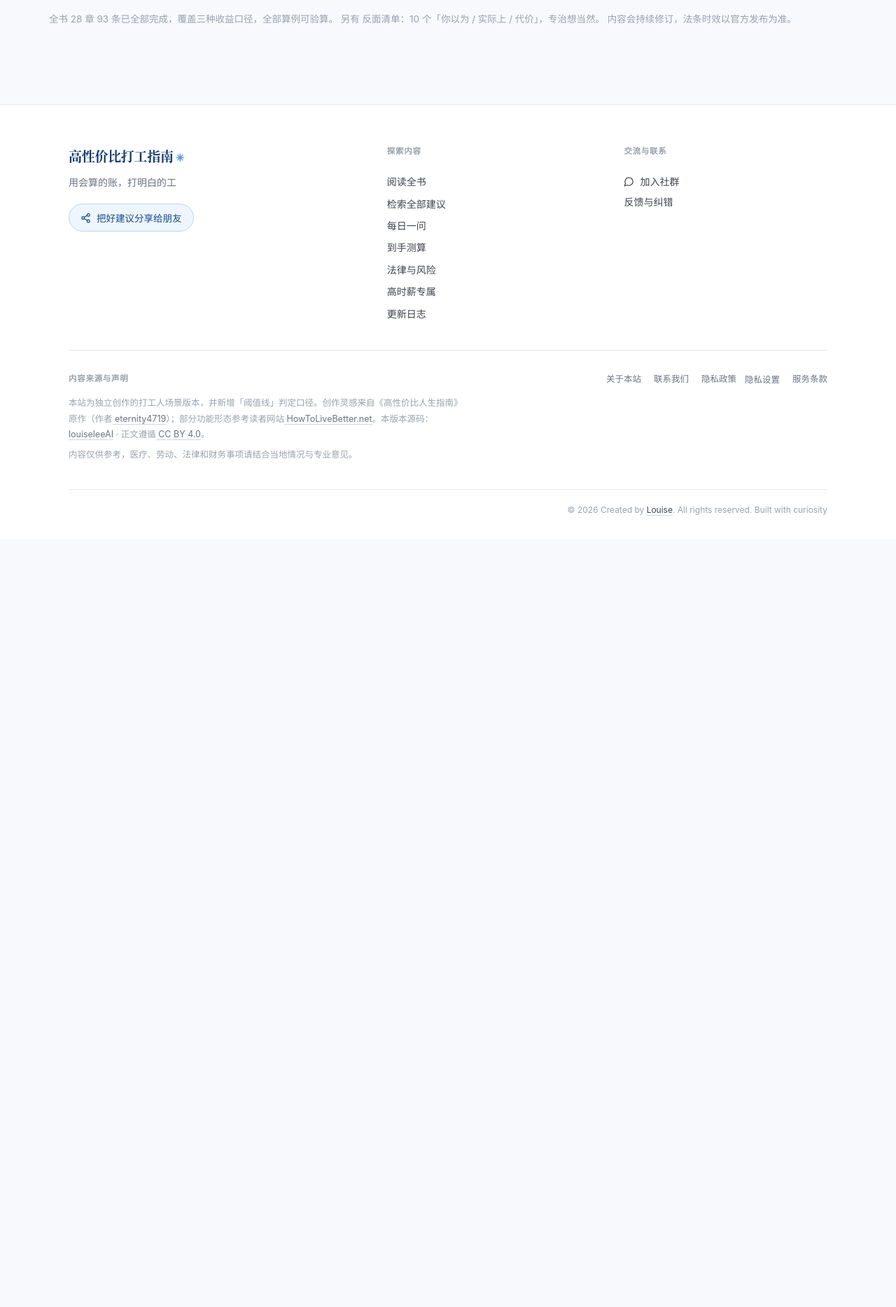
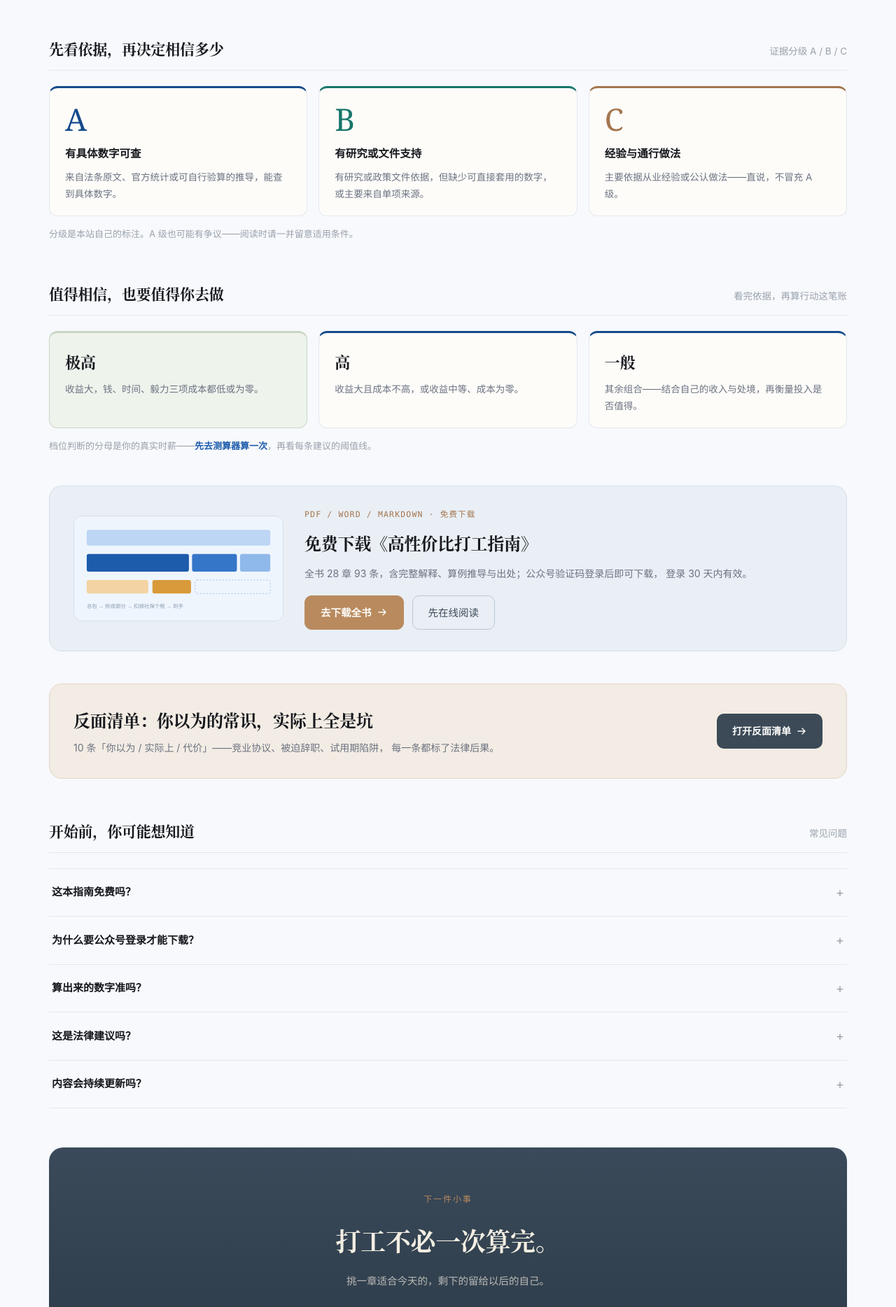
Before and after one commit to louiseleeAI/work-guide, a React (Vite) app: page / in a window 1280 px wide. Shown: the part 5320-7188 px from the top of the page at 70% size. Before the commit the page ends 6091 px from the top, so only its background shows below. Built offline with nearby package versions, Linux system fonts and the light colour scheme.

Commit message:
feat: 首页二期模块——证据分级ABC、阈值三档、下载横条、反面清单卡、FAQ折叠、墨蓝收尾CTA

```diff
--- a/src/pages/Home.tsx
+++ b/src/pages/Home.tsx
@@ -123,11 +123,17 @@ export function Home() {
 
         <PartFlow />
 
-        <p style={{ fontSize: 13.5, color: 'var(--ink-4)', marginTop: 20, lineHeight: 1.8 }}>
-          全书 28 章 93 条已全部完成，覆盖三种收益口径，全部算例可验算。
-          另有<a href="#/anti"> 反面清单</a>：10 个「你以为 / 实际上 / 代价」，专治想当然。
-          内容会持续修订，法条时效以官方发布为准。
-        </p>
+        <EvidenceCards />
+
+        <TierSection />
+
+        <DownloadBand />
+
+        <AntiBand />
+
+        <Faq />
+
+        <CtaEnd />
       </div>
     </>
   )
@@ -205,6 +211,190 @@ function PartFlow() {
         )
       })}
     </>
+  )
+}
+
+/** 证据分级 A/B/C：信任感的最大来源，独立成节 */
+const EVIDENCE = [
+  {
+    g: 'A',
+    t: '有具体数字可查',
+    d: '来自法条原文、官方统计或可自行验算的推导，能查到具体数字。',
+    c: 'var(--blue-700)',
+  },
+  {
+    g: 'B',
+    t: '有研究或文件支持',
+    d: '有研究或政策文件依据，但缺少可直接套用的数字，或主要来自单项来源。',
+    c: '#17766a',
+  },
+  {
+    g: 'C',
+    t: '经验与通行做法',
+    d: '主要依据从业经验或公认做法——直说，不冒充 A 级。',
+    c: '#a4754e',
+  },
+]
+
+function EvidenceCards() {
+  return (
+    <>
+      <div className="sec-head">
+        <h2>先看依据，再决定相信多少</h2>
+        <span className="sh-note">证据分级 A / B / C</span>
+      </div>
+      <div className="ev-grid">
+        {EVIDENCE.map((it) => (
+          <div className="ev-card" key={it.g} style={{ borderTopColor: it.c }}>
+            <div className="ev-g" style={{ color: it.c }}>
+              {it.g}
+            </div>
+            <div className="ev-t">{it.t}</div>
+            <div className="ev-d">{it.d}</div>
+          </div>
+        ))}
+      </div>
+      <p className="fine-note">
+        分级是本站自己的标注。A 级也可能有争议——阅读时请一并留意适用条件。
+      </p>
+    </>
+  )
+}
+
+/** 阈值线三档：极高 / 高 / 一般 */
+function TierSection() {
+  const tiers = [
+    { t: '极高', d: '收益大，钱、时间、毅力三项成本都低或为零。', hl: true },
+    { t: '高', d: '收益大且成本不高，或收益中等、成本为零。', hl: false },
+    { t: '一般', d: '其余组合——结合自己的收入与处境，再衡量投入是否值得。', hl: false },
+  ]
+  return (
+    <>
+      <div className="sec-head">
+        <h2>值得相信，也要值得你去做</h2>
+        <span className="sh-note">看完依据，再算行动这笔账</span>
+      </div>
+      <div className="ev-grid">
+        {tiers.map((it) => (
+          <div className={`ev-card tier-card ${it.hl ? 'tier-hl' : ''}`} key={it.t}>
+            <div className="tier-t">{it.t}</div>
+            <div className="ev-d">{it.d}</div>
+          </div>
+        ))}
+      </div>
+      <p className="fine-note">
+        档位判断的分母是你的真实时薪——
+        <a href="#/calc">先去测算器算一次</a>
+        ，再看每条建议的阈值线。
+      </p>
+    </>
+  )
+}
+
+/** 下载横条：左插画 + 右标题与按钮 */
+function DownloadBand() {
+  return (
+    <div className="band band-dl">
+      <div className="band-art">
+        <ChapterArt chapterId="ch03" />
+      </div>
+      <div className="band-txt">
+        <div className="band-eyebrow">PDF / WORD / MARKDOWN · 免费下载</div>
+        <h3 className="band-title">免费下载《高性价比打工指南》</h3>
+        <p className="band-desc">
+          全书 28 章 93 条，含完整解释、算例推导与出处；公众号验证码登录后即可下载，
+          登录 30 天内有效。
+        </p>
+        <div className="band-actions">
+          <a className="btn btn-amber" href="#/download">
+            去下载全书
+            <Arrow />
+          </a>
+          <a className="btn btn-ghost2" href="#/explore">
+            先在线阅读
+          </a>
+        </div>
+      </div>
+    </div>
+  )
+}
+
+/** 反面清单横条（对标参考站「避坑检测」） */
+function AntiBand() {
+  return (
+    <a className="band band-anti" href="#/anti">
+      <div className="band-txt">
+        <h3 className="band-title">反面清单：你以为的常识，实际上全是坑</h3>
+        <p className="band-desc">
+          10 条「你以为 / 实际上 / 代价」——竞业协议、被迫辞职、试用期陷阱，
+          每一条都标了法律后果。
+        </p>
+      </div>
+      <span className="band-btn">
+        打开反面清单
+        <Arrow />
+      </span>
+    </a>
+  )
+}
+
+/** FAQ 折叠 */
+const FAQS = [
+  {
+    q: '这本指南免费吗？',
+    a: '免费阅读、免费下载 PDF / Word / Markdown，没有付费墙，也不会有广告。',
+  },
+  {
+    q: '为什么要公众号登录才能下载？',
+    a: '一是把内容修订和纠错通知发给你，二是过滤机器批量抓取。验证一次 30 天内不再弹窗，取消关注也不影响已登录的设备。',
+  },
+  {
+    q: '算出来的数字准吗？',
+    a: '阈值线是算术推导，每条都给了过程，可以自己验算。社保、公积金等口径存在地区差异，条目内会单独标注「各地口径有差异」。',
+  },
+  {
+    q: '这是法律建议吗？',
+    a: '不是。法条都标注条款号和生效日期，但劳动争议的裁审口径因地区和个案而异，关键节点请咨询执业律师。',
+  },
+  {
+    q: '内容会持续更新吗？',
+    a: '会。法条修订、数字过时都会更新，更新日期见首页统计行。已关注公众号的读者会收到修订通知。',
+  },
+]
+
+function Faq() {
+  return (
+    <>
+      <div className="sec-head">
+        <h2>开始前，你可能想知道</h2>
+        <span className="sh-note">常见问题</span>
+      </div>
+      <div className="faq-list">
+        {FAQS.map((it) => (
+          <details className="faq-item" key={it.q}>
+            <summary>{it.q}</summary>
+            <p>{it.a}</p>
+          </details>
+        ))}
+      </div>
+    </>
+  )
+}
+
+/** 墨蓝收尾 CTA */
+function CtaEnd() {
+  return (
+    <div className="cta-dark">
+      <div className="cta-eyebrow">下一件小事</div>
+      <div className="cta-title">打工不必一次算完。</div>
+      <p className="cta-sub">
+        挑一章适合今天的，剩下的留给以后的自己。
+      </p>
+      <a className="btn btn-amber" href="#/explore">
+        开始阅读
+        <Arrow />
+      </a>
+    </div>
   )
 }
 
--- a/src/styles.css
+++ b/src/styles.css
@@ -3709,3 +3709,260 @@ button {
     font-size: 14px;
   }
 }
+
+/* ===== 二期模块：证据分级 / 阈值三档 / 下载横条 / 反面清单 / FAQ / 收尾CTA ===== */
+.ev-grid {
+  display: grid;
+  grid-template-columns: repeat(3, 1fr);
+  gap: 16px;
+  margin-top: 22px;
+}
+
+.ev-card {
+  background: #fdfcf9;
+  border: 1px solid var(--line);
+  border-top: 3px solid var(--blue-700);
+  border-radius: 12px;
+  padding: 22px 22px 18px;
+}
+
+.ev-g {
+  font-family: Georgia, 'Times New Roman', serif;
+  font-size: 44px;
+  line-height: 1;
+  margin-bottom: 14px;
+}
+
+.ev-t {
+  font-size: 15.5px;
+  font-weight: 700;
+  color: var(--ink);
+  margin-bottom: 8px;
+}
+
+.ev-d {
+  font-size: 13.5px;
+  line-height: 1.8;
+  color: var(--ink-3);
+}
+
+.tier-card .tier-t {
+  font-family: var(--font-serif);
+  font-size: 22px;
+  font-weight: 700;
+  color: var(--ink);
+  margin-bottom: 8px;
+}
+
+.tier-hl {
+  background: #eef3ec;
+  border-color: #c9d6c4;
+}
+
+.fine-note {
+  margin-top: 14px;
+  font-size: 13px;
+  color: var(--ink-4);
+  line-height: 1.7;
+}
+
+.fine-note a {
+  color: var(--blue-600);
+  font-weight: 600;
+}
+
+/* 横条区（下载 / 反面清单） */
+.band {
+  display: grid;
+  grid-template-columns: 300px 1fr;
+  gap: 30px;
+  align-items: center;
+  border-radius: 18px;
+  padding: 30px 34px;
+  margin-top: 46px;
+}
+
+.band-dl {
+  background: #e9eff5;
+  border: 1px solid #d3e0ea;
+}
+
+.band-dl .band-art {
+  border-radius: 12px;
+  overflow: hidden;
+  border: 1px solid #d3e0ea;
+}
+
+.band-eyebrow {
+  font-family: var(--font-mono);
+  font-size: 11.5px;
+  letter-spacing: 0.1em;
+  color: #a4754e;
+  margin-bottom: 10px;
+}
+
+.band-title {
+  font-family: var(--font-serif);
+  font-size: 24px;
+  font-weight: 700;
+  letter-spacing: -0.01em;
+  color: var(--ink);
+  margin: 0 0 10px;
+}
+
+.band-desc {
+  font-size: 14px;
+  line-height: 1.85;
+  color: var(--ink-3);
+  margin: 0 0 18px;
+}
+
+.band-actions {
+  display: flex;
+  gap: 12px;
+  flex-wrap: wrap;
+}
+
+.btn-ghost2 {
+  background: transparent;
+  border-color: #b9c7d4;
+  color: #3c4a57;
+}
+
+.btn-ghost2:hover {
+  border-color: #7d97ad;
+}
+
+.band-anti {
+  grid-template-columns: 1fr auto;
+  background: #f3ece4;
+  border: 1px solid #e3d5c5;
+  text-decoration: none;
+  transition: border-color 0.15s;
+}
+
+.band-anti:hover {
+  border-color: #b98a5e;
+}
+
+.band-anti .band-title {
+  margin-bottom: 6px;
+}
+
+.band-anti .band-desc {
+  margin-bottom: 0;
+}
+
+.band-btn {
+  display: inline-flex;
+  align-items: center;
+  gap: 7px;
+  background: #3c4a57;
+  color: #fdfcf9;
+  font-size: 14px;
+  font-weight: 600;
+  padding: 13px 22px;
+  border-radius: 10px;
+  white-space: nowrap;
+}
+
+.band-anti:hover .band-btn {
+  background: #2c3a47;
+}
+
+/* FAQ 折叠 */
+.faq-list {
+  margin-top: 22px;
+  border-top: 1px solid var(--line);
+}
+
+.faq-item {
+  border-bottom: 1px solid var(--line);
+}
+
+.faq-item summary {
+  cursor: pointer;
+  list-style: none;
+  display: flex;
+  justify-content: space-between;
+  align-items: center;
+  font-size: 15px;
+  font-weight: 600;
+  color: var(--ink);
+  padding: 18px 4px;
+}
+
+.faq-item summary::-webkit-details-marker {
+  display: none;
+}
+
+.faq-item summary::after {
+  content: '+';
+  font-size: 18px;
+  font-weight: 400;
+  color: var(--ink-4);
+  transition: transform 0.15s;
+}
+
+.faq-item[open] summary::after {
+  transform: rotate(45deg);
+}
+
+.faq-item p {
+  margin: 0;
+  padding: 0 4px 18px;
+  font-size: 14px;
+  line-height: 1.85;
+  color: var(--ink-3);
+}
+
+/* 墨蓝收尾 CTA */
+.cta-dark {
+  margin-top: 56px;
+  background: linear-gradient(180deg, #3a4a5a 0%, #2c3a47 100%);
+  border-radius: 20px;
+  padding: 64px 32px 58px;
+  text-align: center;
+}
+
+.cta-eyebrow {
+  font-family: var(--font-mono);
+  font-size: 12px;
+  letter-spacing: 0.16em;
+  color: #b98a5e;
+  margin-bottom: 16px;
+}
+
+.cta-title {
+  font-family: var(--font-serif);
+  font-size: 36px;
+  font-weight: 700;
+  letter-spacing: -0.01em;
+  color: #f3eee2;
+  margin-bottom: 14px;
+}
+
+.cta-sub {
+  font-size: 14.5px;
+  color: rgba(243, 238, 226, 0.7);
+  margin: 0 0 26px;
+}
+
+@media (max-width: 860px) {
+  .ev-grid {
+    grid-template-columns: 1fr;
+  }
+  .band {
+    grid-template-columns: 1fr;
+    padding: 24px 22px;
+  }
+  .band-anti {
+    grid-template-columns: 1fr;
+  }
+  .band-btn {
+    justify-self: start;
+  }
+  .cta-title {
+    font-size: 27px;
+  }
+}
```
